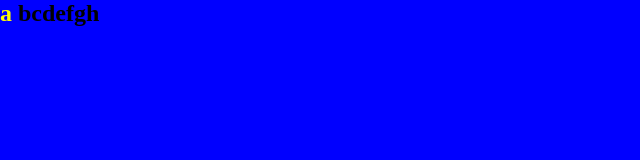
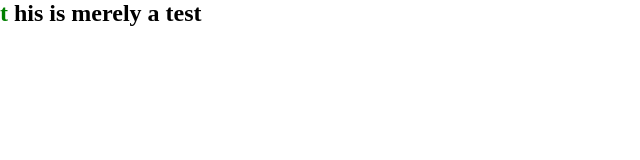
Before and after one commit to jyaaan/typing-test, a plain HTML site: page index.html in a window 1280 px wide. Shown: the whole page, without its empty margins (0-640 px from the left). Drawn offline with Linux system fonts and the light colour scheme.

Commit message:
current character changes red if wrong key is pressed #5

```diff
--- a/default.css
+++ b/default.css
@@ -2,16 +2,24 @@
   color: green;
 }
 
-#current {
-  color: yellow;
+.current {
+  font-weight: bold;
 }
 
 #remain {
   color: black;
 }
 
+#active {
+  color: green;
+}
+
+#error {
+  color: red;
+}
+
 body {
-  background-color: blue;
+  background-color: light-blue;
 }
 
 * {
--- a/index.html
+++ b/index.html
@@ -9,8 +9,8 @@
     <div>
       <h2>
         <span id="complete"></span>
-        <span id="current">456</span>
-        <span id="remain">789</span>
+        <span class="current" id="active"></span>
+        <span id="remain"></span>
       </h2>
     </div>
     <script src="main.js"></script>
--- a/main.js
+++ b/main.js
@@ -12,11 +12,11 @@
 
 // ELEMENT VARIABLES
 var $complete = document.querySelector('#complete');
-var $current = document.querySelector('#current');
+var $current = document.querySelector('.current');
 var $remain = document.querySelector('#remain');
 
 // GLOBAL VARIABLES
-var text = 'abcdefgh';
+var text = 'this is merely a test';
 var isTestActive = false;
 var isTestComplete = false;
 var testData = {
@@ -37,6 +37,8 @@ var testData = {
   }
 };
 
+// FUNCTIONS
+
 function initialize(testData) {
   if (testData.remain.length > 0) {
     isTestActive = true;
@@ -51,9 +53,7 @@ function removeFirstChar(text) {
   return text.substr(1,text.length -1);
 }
 
-function setElementClass(element, className) {
-
-}
+// EVENT LISTENERS
 
 document.addEventListener('keydown', function(event) {
   if (isTestActive) {
@@ -64,12 +64,15 @@ document.addEventListener('keydown', function(event) {
       if (event.key == testData.current) {
         testData.moveTextPos();
         testData.updateElements();
+        $current.setAttribute('id', 'active');
       } else {
         testData.error++;
-
+        $current.setAttribute('id', 'error');
       }
     }
   }
 })
 
+// INITIALIZE
+
 initialize(testData);
```
